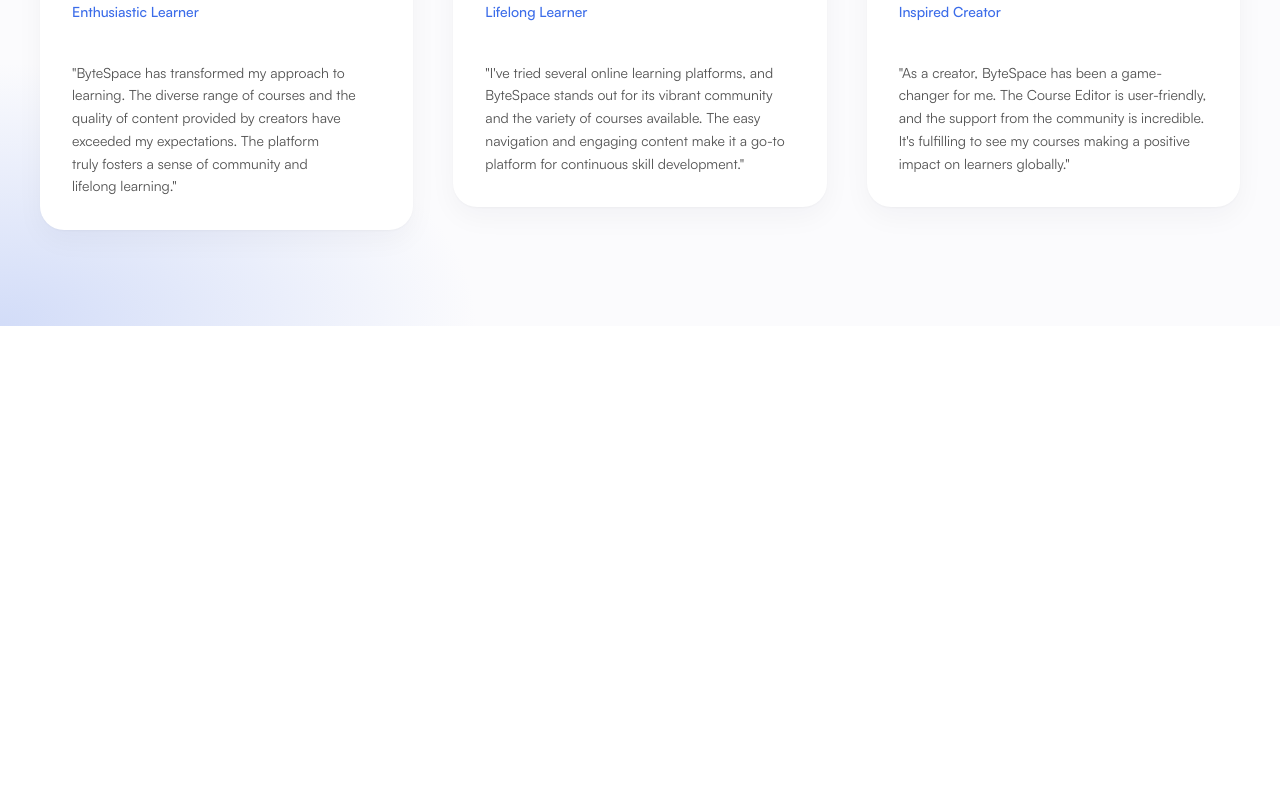
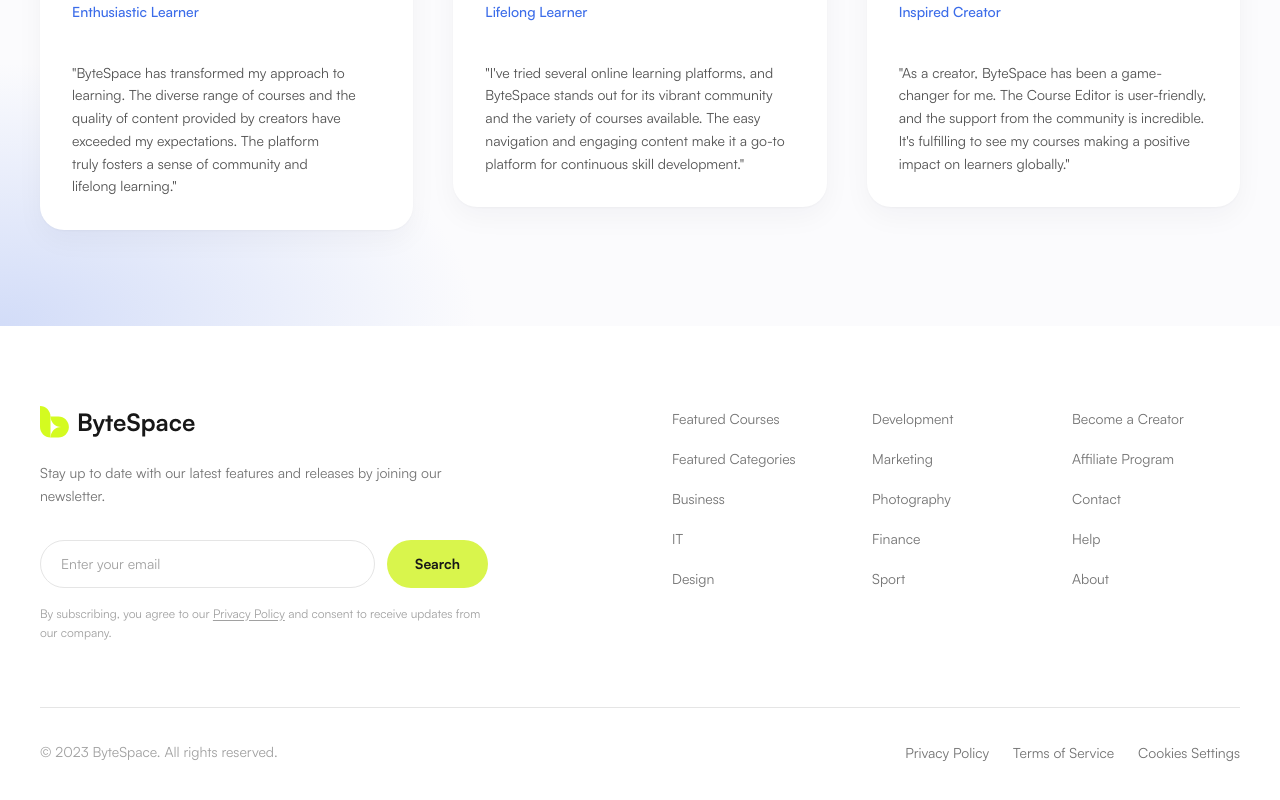
Before and after one commit to gmnayem631/bytespace-new, a Next.js app: page / in a window 1280 px wide. Shown: the part 4477-5277 px from the top of the page. Before the commit the page ends 4803 px from the top, so only its background shows below. Built offline with nearby package versions, Linux system fonts and the light colour scheme.

Commit message:
feat: add footer section

```diff
--- a/app/page.tsx
+++ b/app/page.tsx
@@ -7,6 +7,7 @@
 import { Navbar } from "@/components/Navbar/Navbar";
 import GrowthSection from "@/components/sections/growth/GrowthSection";
 import { TestimonialsSection } from "@/components/TestimonialSection/testimonials-section";
+import { Footer } from "@/components/Footer/Footer";
 
 export default function Home() {
   return (
@@ -20,6 +21,7 @@
       <GrowthSection />
       <CreatorHero />
       <TestimonialsSection />
+      <Footer />
     </div>
   );
 }
--- /dev/null
+++ b/components/Footer/Footer.tsx
@@ -0,0 +1,119 @@
+import ByteSpaceLogo from "../logos/ByteSpaceLogo";
+
+const linkColumns = [
+  [
+    { label: "Featured Courses", href: "#" },
+    { label: "Featured Categories", href: "#" },
+    { label: "Business", href: "#" },
+    { label: "IT", href: "#" },
+    { label: "Design", href: "#" },
+  ],
+  [
+    { label: "Development", href: "#" },
+    { label: "Marketing", href: "#" },
+    { label: "Photography", href: "#" },
+    { label: "Finance", href: "#" },
+    { label: "Sport", href: "#" },
+  ],
+  [
+    { label: "Become a Creator", href: "#" },
+    { label: "Affiliate Program", href: "#" },
+    { label: "Contact", href: "#" },
+    { label: "Help", href: "#" },
+    { label: "About", href: "#" },
+  ],
+] as const;
+
+const legalLinks = [
+  { label: "Privacy Policy", href: "#" },
+  { label: "Terms of Service", href: "#" },
+  { label: "Cookies Settings", href: "#" },
+] as const;
+
+export function Footer() {
+  return (
+    <footer className="bg-white">
+      <div className="mx-auto max-w-7xl px-8 py-16 lg:px-10 lg:py-20">
+        <div className="grid grid-cols-1 gap-12 lg:grid-cols-2 lg:gap-16">
+          {/* Newsletter */}
+          <div className="max-w-md">
+            <div className="flex items-center gap-2">
+              <ByteSpaceLogo />
+              <p className="font-black text-2xl">ByteSpace</p>
+            </div>
+            <p className="mt-6 text-sm leading-relaxed text-neutral-500">
+              Stay up to date with our latest features and releases by joining
+              our newsletter.
+            </p>
+            <form className="mt-8 flex flex-col gap-3 sm:flex-row sm:items-center">
+              <label htmlFor="newsletter-email" className="sr-only">
+                Email address
+              </label>
+              <input
+                id="newsletter-email"
+                type="email"
+                name="email"
+                placeholder="Enter your email"
+                className="h-12 w-full flex-1 rounded-full border border-neutral-200 bg-white px-5 text-sm text-neutral-900 outline-none placeholder:text-neutral-400 focus:border-neutral-400"
+              />
+              <button
+                type="submit"
+                className="h-12 shrink-0 rounded-full bg-[#d9f54c] px-7 text-sm font-semibold text-neutral-900 transition-opacity hover:opacity-90"
+              >
+                Search
+              </button>
+            </form>
+            <p className="mt-4 text-xs leading-relaxed text-neutral-400">
+              By subscribing, you agree to our{" "}
+              <a
+                href="#"
+                className="underline underline-offset-2 hover:text-neutral-600"
+              >
+                Privacy Policy
+              </a>{" "}
+              and consent to receive updates from our company.
+            </p>
+          </div>
+
+          {/* Link columns */}
+          <div className="grid grid-cols-2 gap-8 sm:grid-cols-3">
+            {linkColumns.map((column, columnIndex) => (
+              <ul key={columnIndex} className="flex flex-col gap-4">
+                {column.map((link) => (
+                  <li key={link.label}>
+                    <a
+                      href={link.href}
+                      className="text-sm text-neutral-500 transition-colors hover:text-neutral-900"
+                    >
+                      {link.label}
+                    </a>
+                  </li>
+                ))}
+              </ul>
+            ))}
+          </div>
+        </div>
+
+        {/* Bottom bar */}
+        <div className="mt-16 flex flex-col gap-4 border-t border-neutral-200 pt-8 sm:flex-row sm:items-center sm:justify-between">
+          <p className="text-sm text-neutral-400">
+            © 2023 ByteSpace. All rights reserved.
+          </p>
+
+          <ul className="flex flex-wrap gap-x-6 gap-y-2">
+            {legalLinks.map((link) => (
+              <li key={link.label}>
+                <a
+                  href={link.href}
+                  className="text-sm text-neutral-500 transition-colors hover:text-neutral-900"
+                >
+                  {link.label}
+                </a>
+              </li>
+            ))}
+          </ul>
+        </div>
+      </div>
+    </footer>
+  );
+}
```
